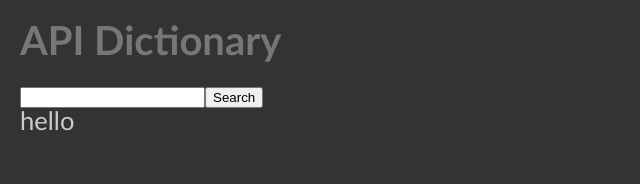
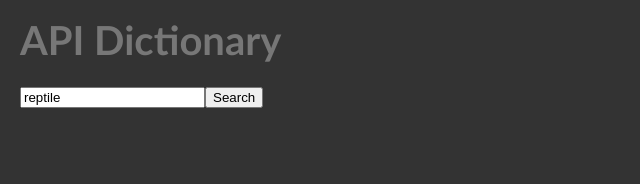
Before and after one commit to edwardtanguay/custom-api-dictionary, a React (Create React App) app: page / in a window 1280 px wide. Shown: the top 184 px of the page, without its empty margins (0-640 px from the left). Built offline with nearby package versions, Linux system fonts and the light colour scheme; no server answers.

Commit message:
basic functionality works

```diff
--- a/src/App.js
+++ b/src/App.js
@@ -1,9 +1,12 @@
+/* eslint-disable react-hooks/exhaustive-deps */
 import { useEffect, useState } from 'react';
 import './App.scss';
 
+const _searchWord = 'reptile';
+
 function App() {
-	const [wordObj, setWordObj] = useState({ word: "hello" });
-	const [searchWord, setSearchWord] = useState('');
+	const [wordObj, setWordObj] = useState({});
+	const [searchWord, setSearchWord] = useState(_searchWord);
 
 	const lookupWord = async (word) => {
 		const url = `https://api.dictionaryapi.dev/api/v2/entries/en/${word}`;
@@ -17,7 +20,7 @@ function App() {
 	}
 
 	useEffect(() => {
-		lookupWord('book');
+		lookupWord(searchWord);
 	}, []);
 
 	const handleSearchButtonClick = (e) => {
```
Also changed, not shown: dev/test.js (added, +14 -0 lines), dev/notes.txt.
